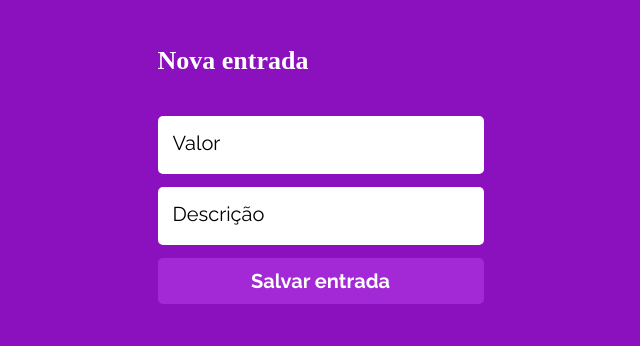
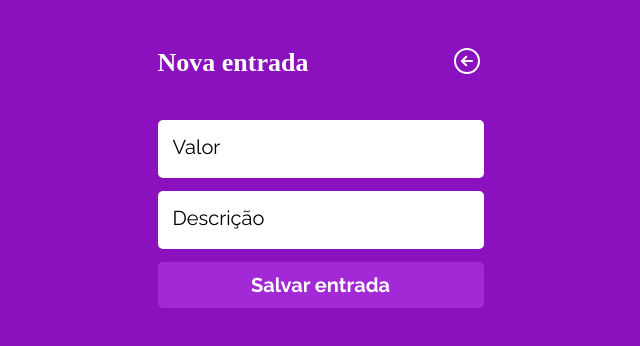
Before and after one commit to guilhiz/My-Wallet, a React (Create React App) app: page /nova-entrada in a window 1280 px wide. Shown: the top 346 px of the page, without its empty margins (320-960 px from the left). Built offline with nearby package versions, Linux system fonts and the light colour scheme; no server answers; a web font is replaced by a local one.

Commit message:
feat: button to return to home page on newIncome and newExpense page

```diff
--- a/src/pages/NewExpense/index.jsx
+++ b/src/pages/NewExpense/index.jsx
@@ -2,9 +2,10 @@ import React from "react";
 import { useForm } from "react-hook-form";
 import { api } from "../../services";
 import { useNavigate } from "react-router-dom";
+import { ArrowCircleLeft } from "phosphor-react";
 import * as S from "./styles";
 
-function NewExpense({ user }) {
+function NewExpense({ user, setRefresh }) {
   const navigate = useNavigate();
   const { register, handleSubmit } = useForm();
 
@@ -14,13 +15,21 @@ function NewExpense({ user }) {
     console.log(data);
     api
       .post("/expense", data, config)
-      .then(() => navigate("/home"))
+      .then(() => {
+        setRefresh((current) => !current);
+        navigate("/home");
+      })
       .catch((err) => console.log(`ocorreu um erro ${err}`));
   };
   return (
     <S.Container>
       <S.Content>
-        <h2>Nova saída</h2>
+        <S.Header>
+          <h2>Nova saída</h2>
+          <div onClick={() => navigate("/home")}>
+            <ArrowCircleLeft size={32} color="#ffffff" />
+          </div>
+        </S.Header>
         <form onSubmit={handleSubmit(onSubmit)}>
           <input type="text" {...register("value", { required: true, minLength: 2 })} placeholder="Valor" />
           <input
--- a/src/pages/NewExpense/styles.js
+++ b/src/pages/NewExpense/styles.js
@@ -12,7 +12,17 @@ export const Content = styled.div`
   flex-direction: column;
   width: 100%;
 
-  h2 {
-    margin: 20px 0px 40px;
+`;
+
+export const Header = styled.div`
+  display: flex;
+  align-items: center;
+  justify-content: space-between;
+  margin: 20px 0px 40px;
+  div {
+    cursor: pointer;
+    :hover {
+      opacity: 0.6;
+    }
   }
 `;
--- a/src/pages/NewIncome/index.jsx
+++ b/src/pages/NewIncome/index.jsx
@@ -2,9 +2,10 @@ import React from "react";
 import { useForm } from "react-hook-form";
 import { api } from "../../services";
 import { useNavigate } from "react-router-dom";
+import { ArrowCircleLeft } from "phosphor-react";
 import * as S from "./styles";
 
-function NewIncome({ user }) {
+function NewIncome({ user, setRefresh }) {
   const navigate = useNavigate();
   const { register, handleSubmit } = useForm();
 
@@ -15,14 +16,23 @@ function NewIncome({ user }) {
     console.log(data);
     api
       .post("/income", data, config)
-      .then(() => navigate("/home"))
+      .then(() => {
+        setRefresh((current) => !current);
+        navigate("/home");
+      })
       .catch((err) => console.log(`ocorreu um erro ${err}`));
   };
 
   return (
     <S.Container>
       <S.Content>
-        <h2>Nova entrada</h2>
+        <S.Header>
+          <h2>Nova entrada</h2>
+          <div onClick={() => navigate("/home")}>
+            <ArrowCircleLeft size={32} color="#ffffff" />
+          </div>
+        </S.Header>
+
         <form onSubmit={handleSubmit(onSubmit)}>
           <input type="text" {...register("value", { required: true, minLength: 2 })} placeholder="Valor" />
           <input
--- a/src/pages/NewIncome/styles.jsx
+++ b/src/pages/NewIncome/styles.jsx
@@ -11,8 +11,17 @@ export const Content = styled.div`
   display: flex;
   flex-direction: column;
   width: 100%;
+`;
 
-  h2 {
-    margin: 20px 0px 40px;
+export const Header = styled.div`
+  display: flex;
+  align-items: center;
+  justify-content: space-between;
+  margin: 20px 0px 40px;
+  div {
+    cursor: pointer;
+    :hover {
+      opacity: 0.6;
+    }
   }
 `;
```
